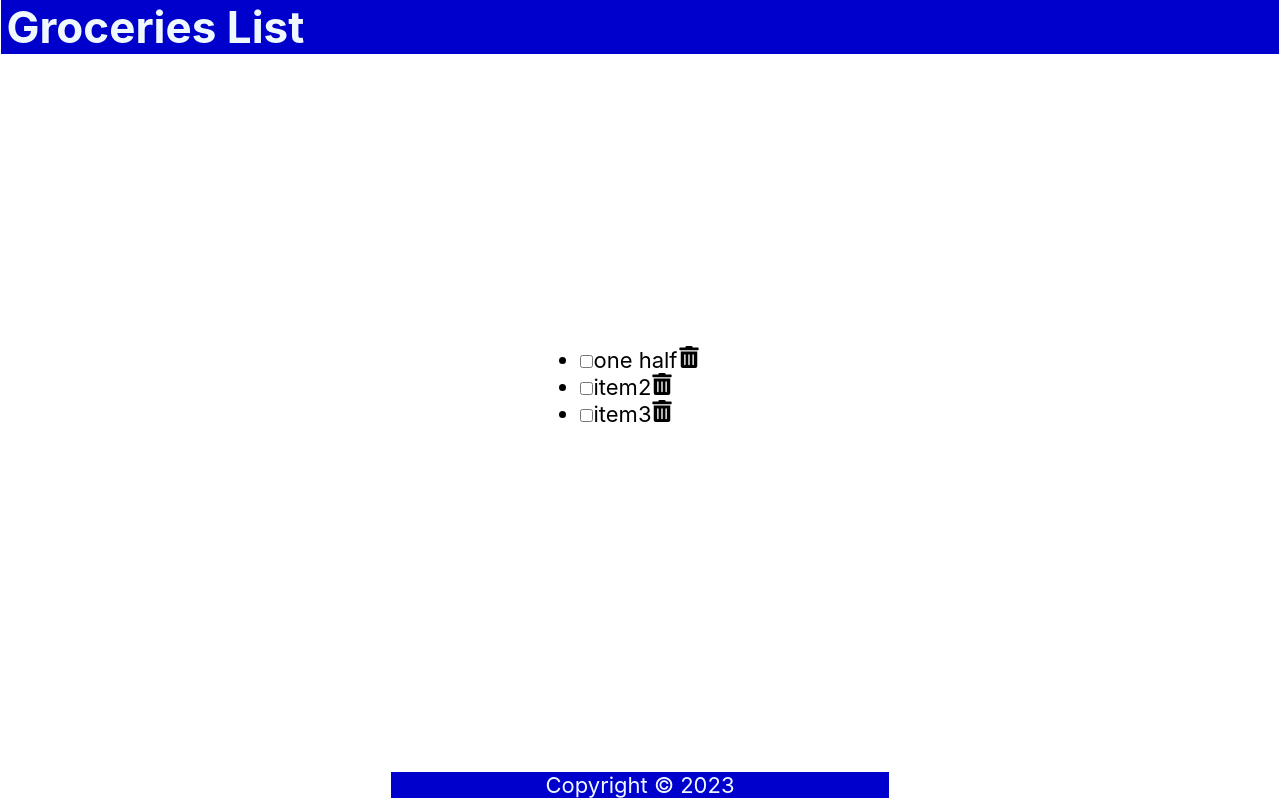
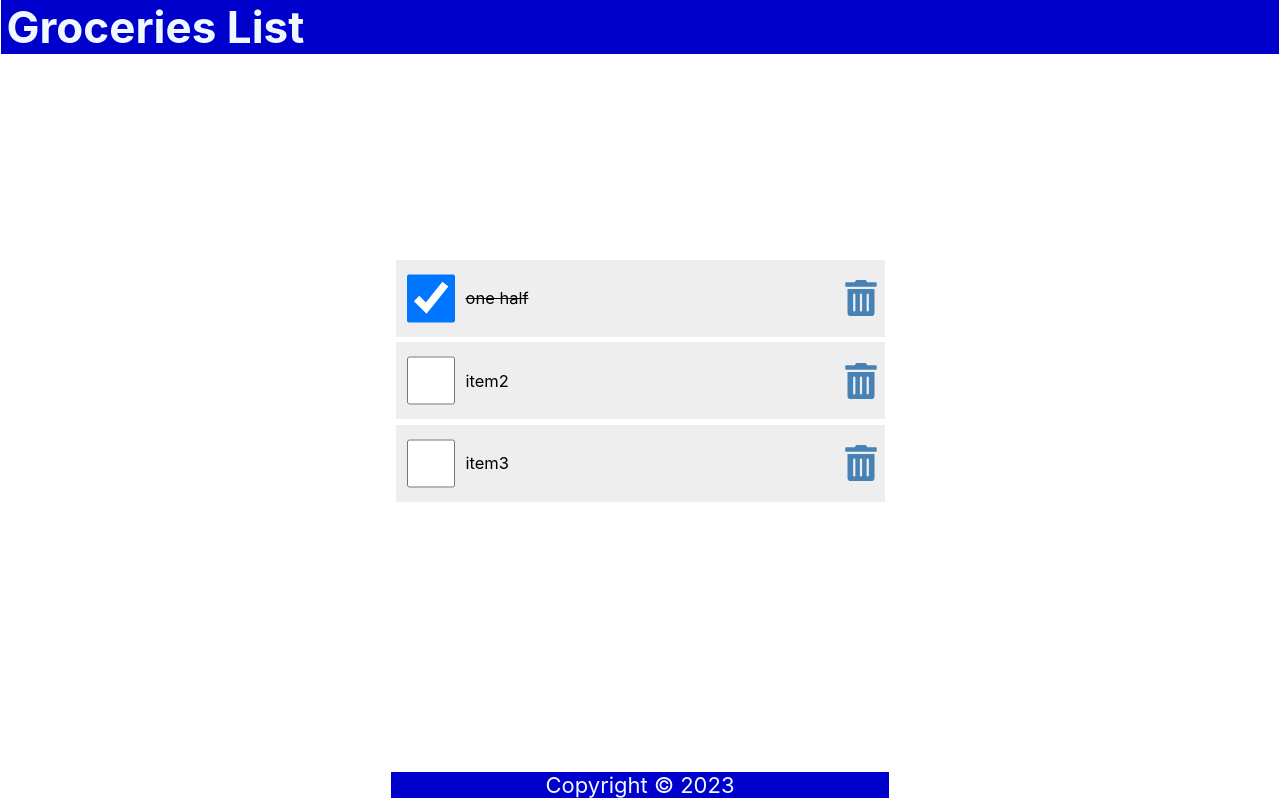
Before and after one commit to mahsaabdi2/again, a React (Create React App) app: page / in a window 1280 px wide. Built offline with nearby package versions, Linux system fonts and the light colour scheme.

Commit message:
create new icons

```diff
--- a/src/Content.js
+++ b/src/Content.js
@@ -5,7 +5,7 @@
     const[items, setItem]=useState([
       {
         id: 1,
-        checked: false,
+        checked: true,
         item: "one half"
       },
       {
@@ -20,24 +20,41 @@
       },
     ])
 
+    const handlecHECK =(id) =>{
+      // console.log(`key: ${id}`)
+      const listItems=items.map((item)=> item.id === id ? { ...item, checked: !item.checked } :item);
+      setItem(listItems)
+      localStorage.setItem('shoppinglist' , JSON.stringify(listItems));
+    }
 
-
-
+    const handleDelete= (id) =>{
+      // console.log(id)
+      const listItems=items.filter((item) => item.id !== id);
+      setItem(listItems)
+      localStorage.setItem('shoppinglist' , JSON.stringify(listItems));
+    }
 
 
 
     return(
       <main>
+        {items.length ? (
         <ul>
           {items.map((item)=>(
             <li className="item" key={item.id}>
-                <input type="checkbox" checked={item.checked} />
-                <label>{item.item}</label>
-                <FaTrashAlt role="button" tabIndex="0" />
+                <input type="checkbox" onChange={()=> handlecHECK(item.id)} checked={item.checked} />
+                <label
+                  onDoubleClick={()=> handlecHECK(item.id)}
+                  style={(item.checked) ? {textDecoration: 'line-through'}: null}
+                >{item.item}</label>
+                <FaTrashAlt onClick={()=>handleDelete(item.id)} role="button" tabIndex="0" />
 
             </li>
           ))}
         </ul>
+      ):(
+          <p style={{marginTop: '2rem'}}>your list is</p>
+        )}
       </main>
 
     )
--- a/src/index.css
+++ b/src/index.css
@@ -68,3 +68,63 @@
   font-family: source-code-pro, Menlo, Monaco, Consolas, 'Courier New',
     monospace;
 }
+
+ul{
+  width: 100%;
+  list-style: none;
+  padding: 0 0.25rem 0.25rem;
+}
+
+
+ul li::before {
+  content:"\200B"
+}
+
+.item{
+  display: flex;
+  justify-content: flex-start;
+  align-items: center;
+  padding: 0.5rem 0 0.5rem 0.5rem;
+  margin: 0.25rem 0;
+  background-color: #eee;
+}
+
+.item:first-child{
+  margin: 0;
+}
+
+
+.item input[type="checkbox"]{
+  text-align: center;
+  width: 2.5rem;
+  width: 48px;
+  min-width: 48px;
+  height: 2.5rem;
+  min-height: 48px;
+  cursor:pointer;
+  margin-right: 0.5rem;
+}
+
+.item input[type= "checkbox"]:focus + lable{
+  text-decoration: underline;
+}
+
+.item > label{
+  font-size: 0.75rem;
+  flex-grow: 1;
+
+}
+.item svg{
+  width: 48px;
+  min-width: 48px;
+  height: 36px;
+  font-size: 1rem;
+  color: steelblue;
+  cursor: pointer;
+}
+
+.item svg:focus,
+.item svg:hover{
+  color: red;
+  outline: none;
+}
```
